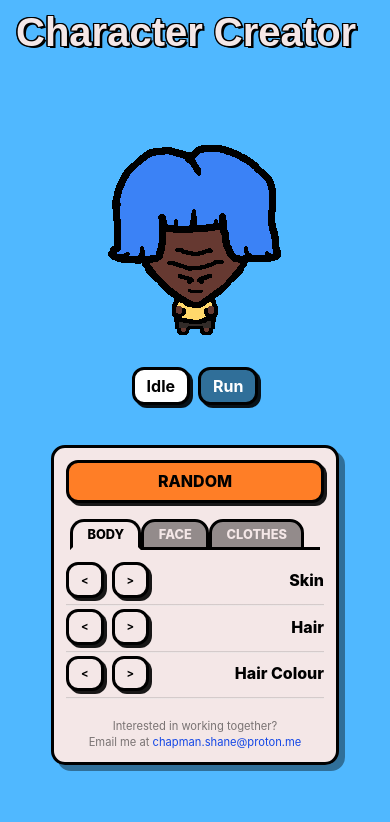
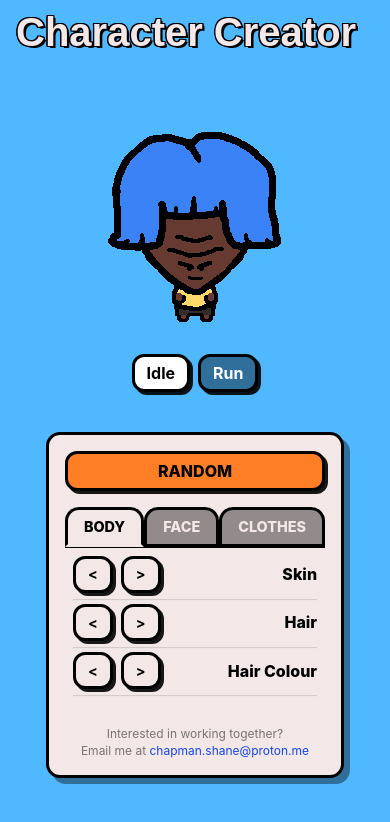
Before and after one commit to shane-chapman-23/character-creator, a React (Vite) app: page / in a window 390 px wide. Shown: the top 822 px of the page. Built offline with nearby package versions, Linux system fonts and the light colour scheme; a web font is replaced by a local one.

Commit message:
selector layout, responsiveness, keyboard accessibility

```diff
--- a/src/App.tsx
+++ b/src/App.tsx
@@ -17,7 +17,7 @@ function App() {
         </h1>
       </section>
       {/* Character Creator */}
-      <div className="flex flex-1 z-10 w-full flex-col items-center justify-center gap-8 md:flex-row md:flex-wrap lg:gap-16">
+      <div className="flex flex-1 z-10 w-full flex-col items-center justify-center gap-8 sm:flex-row sm:flex-wrap lg:gap-16">
         <section className="flex flex-col items-center gap-6">
           <PixelScale>
             <CharacterPreviewCanvas anim={anim} />
@@ -25,7 +25,7 @@ function App() {
           <AnimationControls anim={anim} setAnim={setAnim} />
         </section>
 
-        <section>
+        <section className="flex justify-center items-center">
           <CharacterSelector />
         </section>
       </div>
--- a/src/components/CharacterSelector.tsx
+++ b/src/components/CharacterSelector.tsx
@@ -56,18 +56,18 @@ export default function CharacterSelector() {
   };
 
   return (
-    <div className="selector shadow-card/40">
+    <div className="selector shadow-card/40 p-[1rem] md:h-[21rem] lg:h-[23rem] xl:h-[25rem] 2xl:h-[32rem] 2xl:p-[1.5rem] max-h-[60vh] min-h-[21.6rem]">
       <button className="btn mb-4 mx-auto w-full" onClick={randomizeConfig}>
         <span className="btn-face btn-scale ui-text-lg bg-accent rounded-lg text-text font-inter font-extrabold">
           RANDOM
         </span>
       </button>
 
-      <div className="w-full flex-1">
+      <div className="w-full shrink-0">
         <div
           role="tablist"
           aria-label="Character sections"
-          className="tab-list mx-1"
+          className="tab-list "
         >
           {CHARACTER_TABS.map(([key, label]) => {
             const active = section === key;
@@ -92,12 +92,14 @@ export default function CharacterSelector() {
             );
           })}
         </div>
+      </div>
 
       <div
         id={`panel-${section}`}
         role="tabpanel"
         aria-labelledby={`tab-${section}`}
-          className="pt-3"
+        tabIndex={-1}
+        className="pt-2 px-2 flex-1 min-h-0 overflow-y-auto"
       >
         {controls.map((c) => (
           <div key={c.id}>
@@ -110,9 +112,8 @@ export default function CharacterSelector() {
           </div>
         ))}
       </div>
-      </div>
 
-      <p className="ui-text block mt-auto font-inter text-center text-black/50 text-sm">
+      <p className="ui-text-sm block mt-auto font-inter text-center text-black/50 text-sm bg-surface z-11">
         Interested in working together? <br />
         Email me at{" "}
         <a href="mailto:chapman.shane@proton.me" className="text-blue-700">
--- a/src/index.css
+++ b/src/index.css
@@ -8,16 +8,6 @@
 
 html, body {
   overflow-x: hidden;
-}
-
-:root {
-  --ui-border: clamp(3px, 0.30vw, 5px);
-  --ui-shadow: clamp(6px, 0.28vw, 12px);
-  --ui-button-border: clamp(3px, 0.25vw, 5px);
-  --ui-button-shadow: clamp(4px, 0.28vw, 6px);
-  --ui-button-shadow-pressed: clamp(2.5px, 0.16vw, 4px);
-  --ui-radius-xl: clamp(14px, 0.9vw, 18px);
-  --ui-radius-button: clamp(12px, 0.8vw, 16px);
 }
 
 @theme {
@@ -39,6 +29,13 @@ html, body {
 
   --font-inter: Inter, sans-serif;
   --font-pixel: "Jersey 25", sans-serif;
+
+  --ui-border: clamp(3px, 0.30vw, 5px);
+  --ui-shadow: clamp(6px, 0.28vw, 12px);
+  --ui-button-border: clamp(3px, 0.25vw, 5px);
+  --ui-button-shadow: clamp(4px, 0.28vw, 6px);
+  --ui-radius-xl: clamp(14px, 0.9vw, 18px);
+  --ui-radius-button: clamp(12px, 0.8vw, 16px);
 
 
 }
@@ -63,22 +60,10 @@ h1 {
      0.03em  0.03em 0 var(--color-text),
      0.06em  0.06em 0 var(--color-text);
 }
-
-  h2 {
-    font-size: var(--text-h2);
-    line-height: 80%;
-
-    font-weight: 500;
-    font-family: var(--font-pixel);
-
-
-  }
 }
 
 .selector {
-  width: clamp(18rem, 25vw, 36rem);
-  min-height: clamp(20rem, 28vw, 35rem);
-  padding: clamp(0.75rem, 1vw, 1.25rem);
+  width: min(100%, 32rem);
 
 
   display: flex;
@@ -102,8 +87,8 @@ h1 {
   align-items: center;
   justify-content: center;
 
-  padding: clamp(0.2rem, 0.6vw, 0.6rem) clamp(0.9rem, 1.2vw, 1.3rem);
-  font-size: clamp(0.8rem, 1.2vw, 1.5rem);
+  padding: 0.4rem 1rem;
+  font-size: clamp(0.9rem, 0.9vw, 1.2rem);
   font-weight: 800;
   text-transform: uppercase;
 
@@ -113,7 +98,7 @@ h1 {
   border-radius: var(--ui-radius-xl) var(--ui-radius-xl) 0 0;
 
   cursor: pointer;
-  margin-bottom: calc(-1 * var(--ui-button-border));
+  margin-bottom: calc(-0.9 * var(--ui-button-border));
 }
 
 .tab-active {
@@ -169,22 +154,16 @@ h1 {
 }
 
 .btn-scale {
-  font-size: clamp(1rem, 1vw, 1.1rem);
-  padding: clamp(0.4rem, 0.6vw, 0.6rem) clamp(0.75rem, 1vw, 1rem);
+  font-size: clamp(0.9rem, 1vw, 1.1rem);
+  padding: clamp(0.3rem, 0.6vw, 0.6rem) clamp(0.75rem, 1vw, 1rem);
 }
 
-
-
 .ui-text-sm {
-  font-size: clamp(0.75rem, 0.8vw, 0.9rem);
-}
-
-.ui-text {
-  font-size: clamp(0.7rem, 1vw, 1.5rem);
+  font-size: clamp(0.75rem, 1vw, 1.1rem);
 }
 
 .ui-text-lg {
-  font-size: clamp(1rem, 1.2vw, 2rem);
+  font-size: clamp(1rem, 1.2vw, 1.35rem);
 }
 
 .inset-divider {
```
Lines whose indentation alone changed are shown as unchanged.
